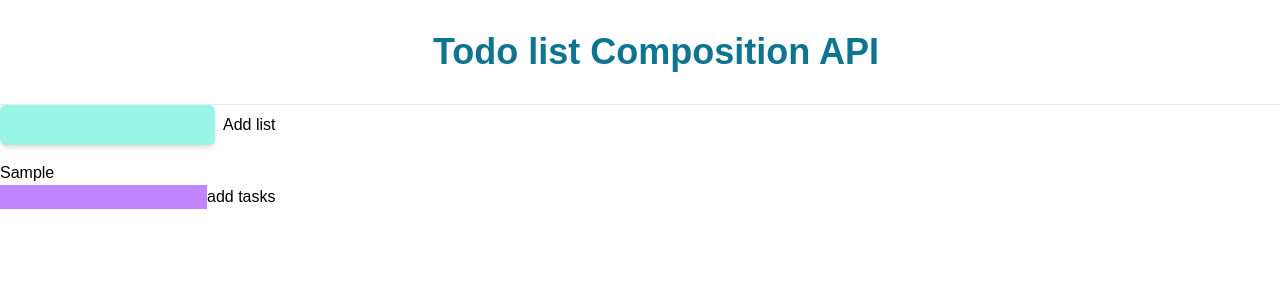
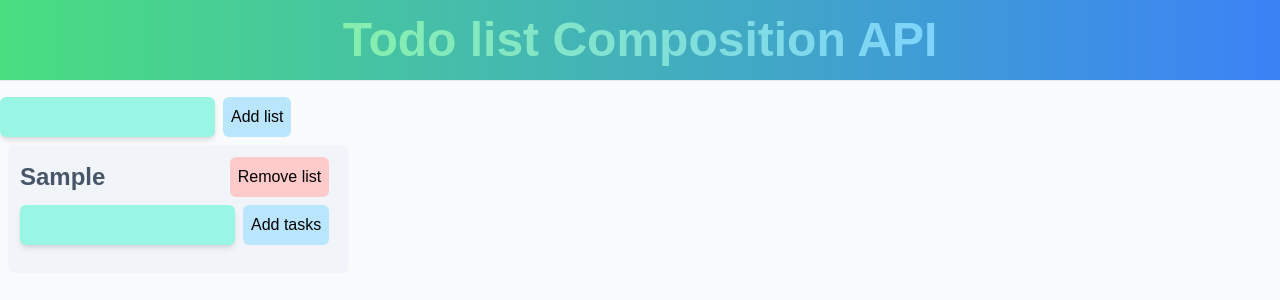
Before and after one commit to Slipmaks/tasks-list, a Vue app: page / in a window 1280 px wide. Both pictures are taken after typing "Sample" into the empty fields and a click on the button "Add list". Shown: the top 300 px of the page. Built offline with nearby package versions, Linux system fonts and the light colour scheme.

Commit message:
button add, fixed v-model logic

```diff
--- a/src/App.vue
+++ b/src/App.vue
@@ -1,4 +1,5 @@
 <template>
+  <section class="bg-slate-50 h-screen">
     <!-- Header -->
     <the-header :msg="msg"></the-header>
 
@@ -8,29 +9,28 @@
     </div>
 
     <!-- New list  -->
-  <input
-    class="bg-teal-200 mb-4 mr-2 shadow-md rounded-md outline-teal-800 outline-1 py-2 pl-2"
-    v-model="listTitle"
-  />
-  <button @click="addListToArray">Add list</button>
-
+    <default-input v-model="listTitleInput"></default-input>
+    <default-button @click="addListToArray">Add list</default-button>
+    <section class="flex flex-wrap content-start">
       <TaskWrapper :lists="listArray" />
+    </section>
+  </section>
 </template>
 
 <script setup>
 import { provide, ref, watch, onMounted, reactive } from "vue";
 import List from "./components/List.vue";
 import TaskWrapper from "./components/ListUI/TaskWrapper.vue";
+import DefaultInput from "./components/UI/DefaultInput.vue";
 
 const msg = "Todo list Composition API";
 
-const listTitle = ref("");
+const listTitleInput = ref("");
 const listArray = ref([]);
 
 onMounted(() => {
   const storedList = JSON.parse(localStorage.getItem("list"));
   console.log("onMounted: ", storedList);
-  // const mountedArrayList = [];
   for (const id in storedList) {
     listArray.value.push({
       id: id,
@@ -43,15 +43,21 @@ onMounted(() => {
 
 const addListToArray = () => {
   const newId = listArray.value.length + 1;
-  const titleValue = listTitle.value;
+  const title = listTitleInput.value;
+  console.log(listTitleInput);
   const list = reactive({
     id: newId,
-    title: titleValue,
-    tasks: [],
+    title: title,
+    tasks: ref([]),
   });
   listArray.value.push(list);
-  listTitle.value = "";
+  listTitleInput.value = "";
 };
+const deleteList = (listId) => {
+  // const currentList = listArray.value.find((list) => list.id === listId)
+  listArray.value.splice(listId, 1);
+};
+provide("deleteList", deleteList);
 
 const addToTasks = (listId, task) => {
   const list = listArray.value.find((list) => list.id === listId);
@@ -63,7 +69,6 @@ provide("addToTasks", addToTasks);
 
 watch(listArray.value, (newVal) => {
   const json = JSON.stringify(newVal);
-  console.log("watch", json);
   localStorage.setItem("list", json);
 });
 </script>
--- a/src/components/ListUI/TaskWrapper.vue
+++ b/src/components/ListUI/TaskWrapper.vue
@@ -1,5 +1,6 @@
 <template>
   <user-task-list
+    class="bg-slate-100 m-2 p-3 rounded-md w-80 h-fit"
     v-for="list in lists"
     :key="list.id"
     :id="list.id"
--- a/src/components/ListUI/UserTaskList.vue
+++ b/src/components/ListUI/UserTaskList.vue
@@ -1,17 +1,28 @@
 <template>
   <section>
-    <h1>{{ title }}</h1>
-    <input type="text" class="bg-purple-400" v-model="userInput" />
-    <button @click="createNewTask(id)">add tasks</button>
-    <ul>
+    <section class="flex justify-between items-center mb-2">
+      <h1 class="text-2xl font-semibold capitalize text-slate-600">
+        {{ title }}
+      </h1>
+      <remove-button @click="deleteList(id)">Remove list</remove-button>
+    </section>
+
+    <section class="flex items-center mb-4">
+      <default-input type="text" v-model="userInput" />
+      <default-button @click="createNewTask(id)">Add tasks</default-button>
+    </section>
+
+    <ul class="ml-4">
       <li v-for="task in tasks" :key="task">{{ task }}</li>
     </ul>
   </section>
 </template>
 <script setup>
 import { inject, ref } from "vue";
+import RemoveButton from "../UI/RemoveButton.vue";
 const emit = defineEmits(["add-task"]);
 const addToTasks = inject("addToTasks");
+const deleteList = inject("deleteList");
 defineProps(["id", "title", "tasks"]);
 
 const userInput = ref("");
--- /dev/null
+++ b/src/components/UI/DefaultButton.vue
@@ -0,0 +1,5 @@
+<template>
+  <button class="bg-sky-200 rounded-md px-2 py-2 mx-2">
+    <slot></slot>
+  </button>
+</template>
--- /dev/null
+++ b/src/components/UI/DefaultInput.vue
@@ -0,0 +1,12 @@
+<template>
+  <input
+    :value="modelValue"
+    @input="$emit('update:modelValue', $event.target.value)"
+    type="text"
+    class="bg-teal-200 shadow-md rounded-md outline-teal-800 outline-1 py-2 pl-2"
+  />
+</template>
+<script setup>
+defineProps(["modelValue"]);
+defineEmits(["update:modelValue"]);
+</script>
--- /dev/null
+++ b/src/components/UI/RemoveButton.vue
@@ -0,0 +1,5 @@
+<template>
+  <button class="bg-red-200 rounded-md px-2 py-2 mx-2">
+    <slot></slot>
+  </button>
+</template>
--- a/src/components/layout/TheHeader.vue
+++ b/src/components/layout/TheHeader.vue
@@ -1,8 +1,12 @@
 <template>
-  <div class="text-center">
-    <h1 class="text-cyan-700 font-extrabold text-4xl my-8 ml-8">{{ msg }}</h1>
-    <hr />
+  <div class="text-center bg-gradient-to-r from-green-400 to-blue-500 py-4">
+    <span
+      class="font-extrabold text-transparent text-5xl bg-clip-text bg-gradient-to-l from-sky-300 to-green-300"
+    >
+      {{ msg }}
+    </span>
   </div>
+  <hr class="mb-4" />
 </template>
 
 <script setup>
--- a/src/main.js
+++ b/src/main.js
@@ -1,9 +1,13 @@
 import { createApp } from "vue";
 import App from "./App.vue";
 import TheHeader from "./components/layout/TheHeader.vue";
+import DefaultButton from "./components/UI/DefaultButton.vue";
+import DefaultInput from "./components/UI/DefaultInput.vue";
 import "./index.css";
 
 const app = createApp(App);
 app.component("the-header", TheHeader);
+app.component("default-button", DefaultButton);
+app.component("default-input", DefaultInput);
 
 app.mount("#app");
```
Lines whose indentation alone changed are shown as unchanged.
